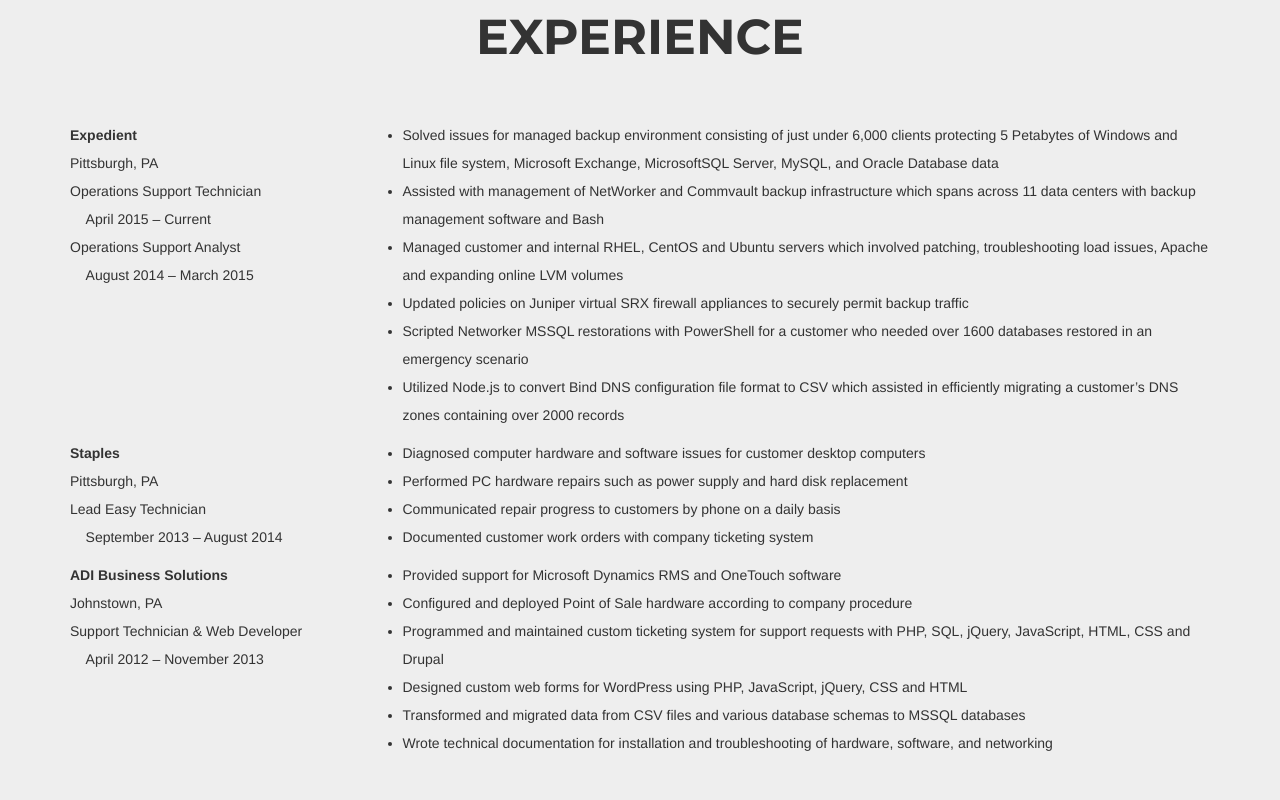
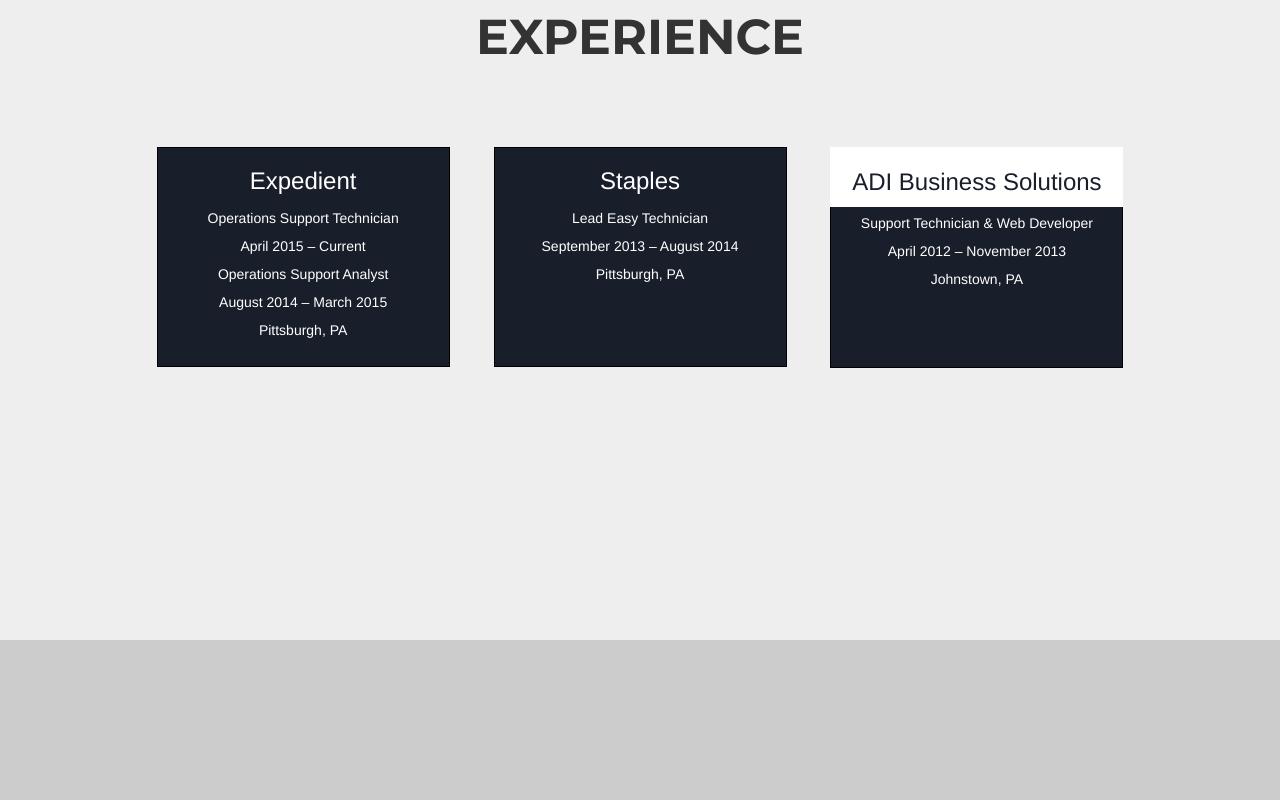
Before and after one commit to davidarich/daverich.net, a plain HTML site: page index.html in a window 1280 px wide. Shown: the part 960-1760 px from the top of the page. Drawn offline with Linux system fonts and the light colour scheme.

Commit message:
experimenting with blocks for experience section

```diff
--- a/css/scrolling-nav.css
+++ b/css/scrolling-nav.css
@@ -87,7 +87,46 @@
 }
 
 
-.cert-block {
+.centered {
+    text-align: center;
+
+}
+.centered > div {
+    float: none;
+    display: inline-block;
+    vertical-align: text-top;
+}
+
+.exp-block {
+    min-height: 220px;
+    min-width: 293px;
+    margin: 20px;
+
+    border: solid black 1px;
+    background: #191e2b;
+    color: #fff;
+}
+
+.exp-block-title {
+    display: flex;
+    align-items: center;
+    justify-content: center;
+    height: 60px;
+    min-width: 293px;
+    font-size: medium;
+
+
+    background: #fff;
+    color: #191e2b;
+    margin: 0;
+    margin-top: -1px;
+    margin-left: -16px;
+
+}
+
+.exp-block-content {
+    height: 160px;
+    padding: 2px;
 
 }
 
@@ -137,26 +176,7 @@
     margin-bottom: 5%;
 }
 
-/* Buttons */
 
-.btn.btn-dark-blue{
-    background-color: #237fbc;
-    border-color: #237fbc;
-    -webkit-box-shadow: 0 3px 0 #1a5c87;
-    box-shadow: 0 3px 0 #1a5c87;
-    color: #fff;
-}
-
-.btn.btn-dark-blue:hover{
-    background-color:#166ea8;
-}
-
-.btn.btn-dark-blue:active{
-    top: 3px;
-    outline: none;
-    -webkit-box-shadow: none;
-    box-shadow: none;
-}
 
 /* Media Queries */
 
--- a/index.html
+++ b/index.html
@@ -95,96 +95,37 @@
                 </div>
             </div>
 
-            <div class="row">
-                <div class="col-lg-3">
-                    <strong>Expedient</strong><br>
-                    Pittsburgh, PA<br>
+            <div class="row centered">
+                <div class="col-lg-3 col-md-6 col-sm-6 exp-block">
+                    <div>
+                        <h3>Expedient</h3>
                         Operations Support Technician<br>
-                    &nbsp;&nbsp;&nbsp;&nbsp;April 2015 – Current<br>
+                        April 2015 – Current<br>
                         Operations Support Analyst<br>
-                    &nbsp;&nbsp;&nbsp;&nbsp;August 2014 – March 2015<br>
-                </div>
-                <div class="col-lg-9">
-                    <ul>
-                        <li>
-                            Solved issues for managed backup environment consisting of just under 6,000 clients protecting 5 Petabytes of Windows and Linux file system, Microsoft Exchange, MicrosoftSQL Server, MySQL, and Oracle Database data
-                        </li>
-                        <li>
-                            Assisted with management of NetWorker and Commvault backup infrastructure which spans across 11 data centers with backup management software and Bash
-                        </li>
-                        <li>
-                            Managed customer and internal RHEL, CentOS and Ubuntu servers which involved patching, troubleshooting load issues, Apache and expanding online LVM volumes
-                        </li>
-                        <li>
-                            Updated policies on Juniper virtual SRX firewall appliances to securely permit backup traffic
-                        </li>
-                        <li>
-                            Scripted Networker MSSQL restorations with PowerShell for a customer who needed over 1600 databases restored in an emergency scenario
-                        </li>
-                        <li>
-                            Utilized Node.js to convert Bind DNS configuration file format to CSV which assisted in efficiently migrating a customer’s DNS zones containing over 2000 records
-                        </li>
-                    </ul>
+                        August 2014 – March 2015<br>
+                        Pittsburgh, PA
                     </div>
                 </div>
 
-            <div class="row">
-                <div class="col-lg-3">
-                    <strong>Staples</strong><br>
-                    Pittsburgh, PA<br>
+                <div class="col-lg-3 col-md-6 col-sm-6 exp-block">
+                    <div>
+                        <h3>Staples</h3>
                         Lead Easy Technician<br>
-                    &nbsp;&nbsp;&nbsp;&nbsp;September 2013 – August 2014<br>
-                </div>
-                <div class="col-lg-9">
-                    <ul>
-                        <li>
-                            Diagnosed computer hardware and software issues for customer desktop computers
-                        </li>
-                        <li>
-                            Performed PC hardware repairs such as power supply and hard disk replacement
-                        </li>
-                        <li>
-                            Communicated repair progress to customers by phone on a daily basis
-                        </li>
-                        <li>
-                            Documented customer work orders with company ticketing system
-                        </li>
-                    </ul>
+                        September 2013 – August 2014<br>
+                        Pittsburgh, PA
                     </div>
                 </div>
 
-            <div class="row">
-                <div class="col-lg-3">
-                    <strong>ADI Business Solutions</strong><br>
-                    Johnstown, PA<br>
+                <div class="col-lg-3 col-md-6 col-sm-6 exp-block">
+                    <div class="exp-block-title">
+                        <h3>ADI Business Solutions</h3>
+                    </div>
+                    <div class="exp-block-content">
                         Support Technician & Web Developer<br>
-                    &nbsp;&nbsp;&nbsp;&nbsp;April 2012 – November 2013<br>
-                </div>
-                <div class="col-lg-9">
-                    <ul>
-                        <li>
-                            Provided support for Microsoft Dynamics RMS and OneTouch software
-                        </li>
-                        <li>
-                            Configured and deployed Point of Sale hardware according to company procedure
-                        </li>
-                        <li>
-                            Programmed and maintained custom ticketing system for support requests with PHP, SQL, jQuery, JavaScript, HTML, CSS and Drupal
-                        </li>
-                        <li>
-                            Designed custom web forms for WordPress using PHP, JavaScript, jQuery, CSS and HTML
-                        </li>
-                        <li>
-                            Transformed and migrated data from CSV files and various database schemas to MSSQL databases
-                        </li>
-                        <li>
-                            Wrote technical documentation for installation and troubleshooting of hardware, software, and networking
-                        </li>
-                    </ul>
+                        April 2012 – November 2013<br>
+                        Johnstown, PA
                     </div>
                 </div>
-
-
             </div>
         </div>
     </section>
```
Lines whose indentation alone changed are shown as unchanged.
